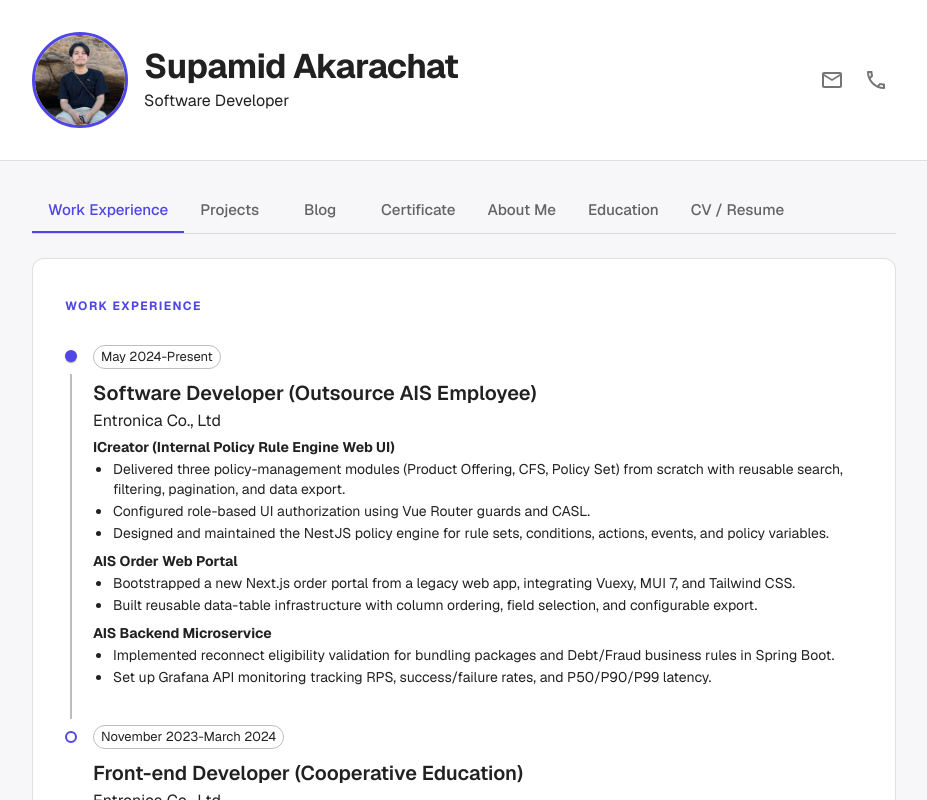
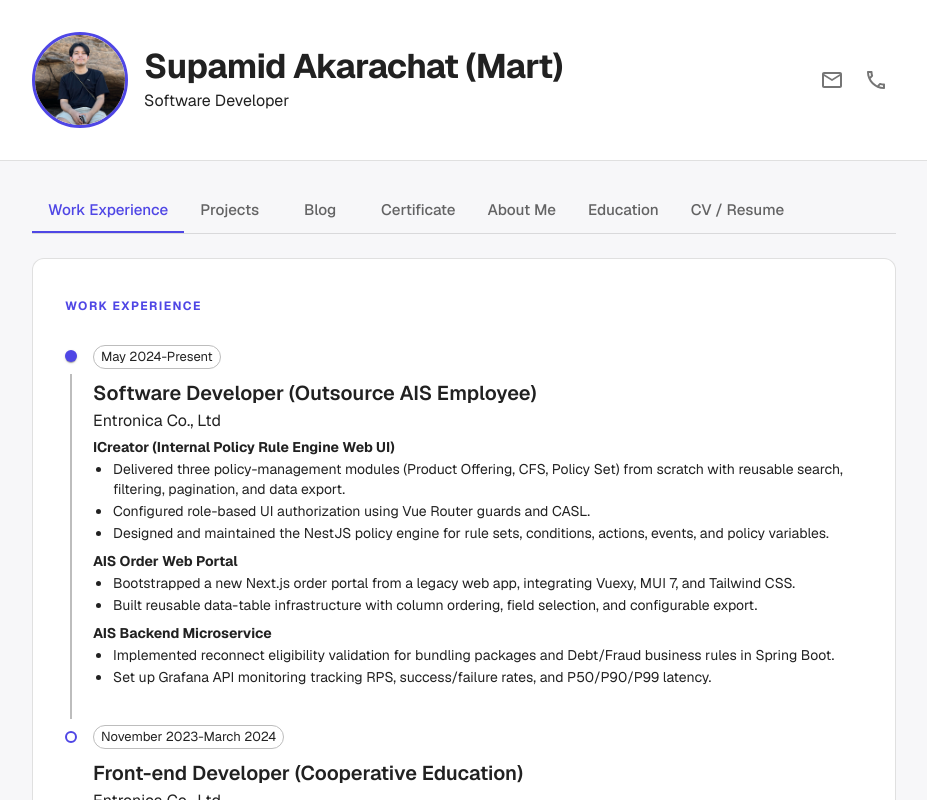
Before and after one commit to Supamid44m/Supamid-Portfolio, a Next.js app: page / in a window 1280 px wide. Shown: the top 800 px of the page, without its empty margins (176-1103 px from the left). Built offline with nearby package versions, Linux system fonts and the light colour scheme; what @mui/material-nextjs would draw is missing.

Commit message:
fix:add nick name on header

```diff
--- a/app/component/header.tsx
+++ b/app/component/header.tsx
@@ -5,7 +5,7 @@ import PhoneOutlinedIcon from "@mui/icons-material/PhoneOutlined";
 import { aboutMe } from "../constants/aboutMe";
 
 export default function Header() {
-  const { name, role, contact } = aboutMe;
+  const { name, role, contact,nickname } = aboutMe;
   return (
     <Box
       component="header"
@@ -20,7 +20,7 @@ export default function Header() {
         />
         <div className="flex-1">
           <Typography variant="h4" component="h1">
-            {name}
+            {name} ({nickname})
           </Typography>
           <Typography variant="subtitle1" color="text.secondary">
             {role}
```
